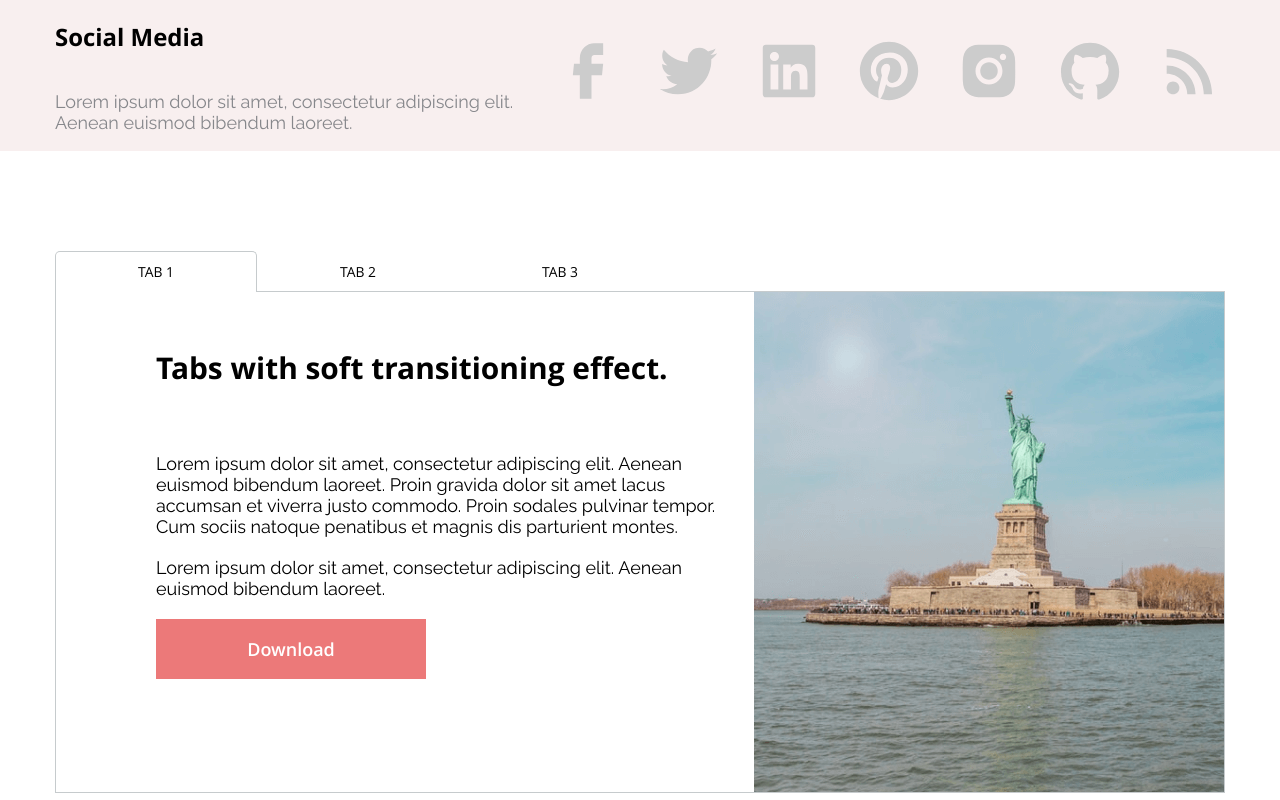
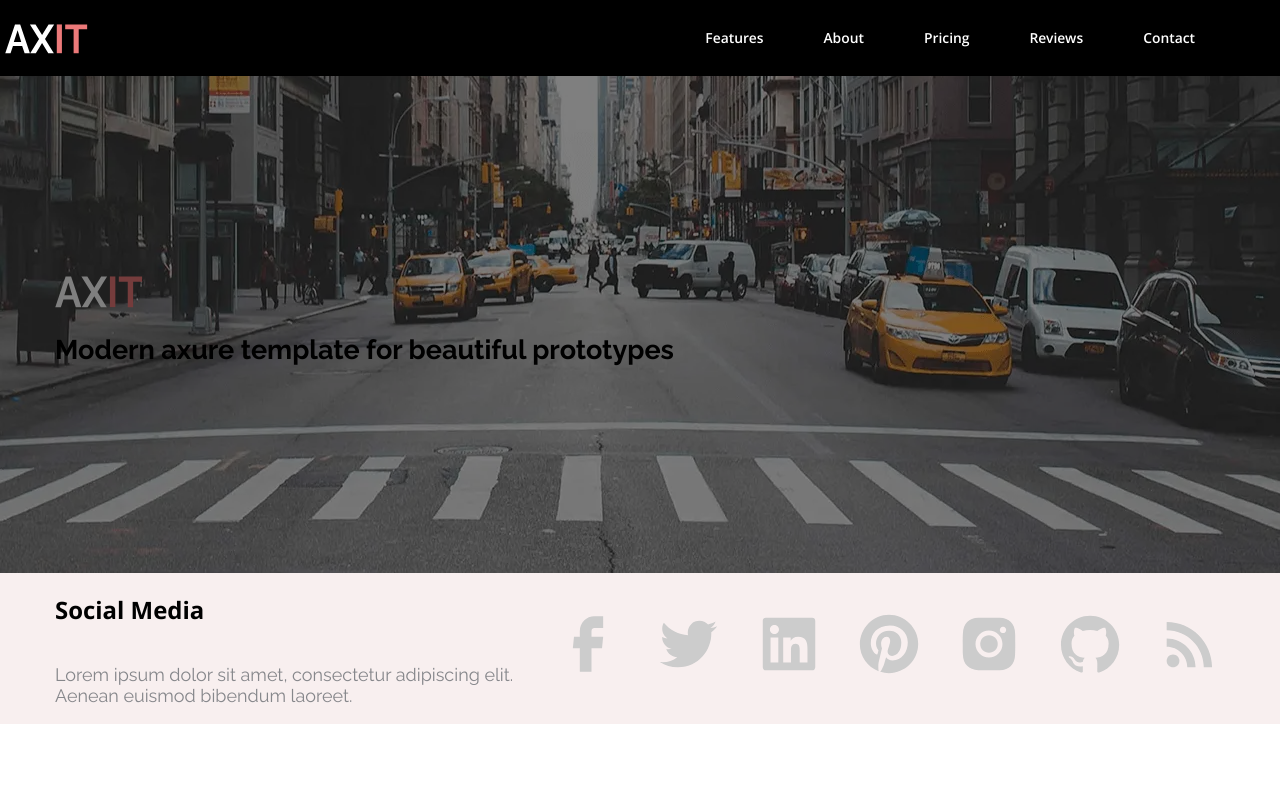
Before and after one commit to payne52/AXIT, a plain HTML site: page index.html in a window 1280 px wide. Shown: the top 800 px of the page. Drawn offline with Linux system fonts and the light colour scheme.

Commit message:
add header section

```diff
--- /dev/null
+++ b/css/banner.css
@@ -0,0 +1,17 @@
+.banner {
+    position: relative;
+    padding: 200px 0 185px;
+    background-image: url(../images/banner.webp);
+    background-repeat: no-repeat;
+    background-position: center bottom;
+}
+.banner::after {
+    content: '';
+    display: block;
+    position: absolute;
+    top: 0;
+    right: 0;
+    bottom: 0;
+    left: 0;
+    background: rgba(0, 0, 0, 0.5);
+}
--- /dev/null
+++ b/css/header.css
@@ -0,0 +1,48 @@
+.header {
+    background-color: #000;
+    position: sticky;
+    z-index: 3;
+    top: 0;
+}
+.header > .container {
+    display: flex;
+    justify-content: flex-end;
+}
+.header__menu-list {
+    display: flex;
+    list-style-type: none;
+    margin: 0;
+    padding: 0;
+}
+.header__menu-link {
+    display: block;
+    padding: 0 30px;
+    line-height: 75px;
+    font-family: 'Open Sans', sans-serif;
+    font-weight: 600;
+    font-size: 0.77em;
+    color: #fff;
+    text-decoration: none;
+    transition-duration: .2s;
+}
+.header__menu-link:hover {
+    color: #EC7979;
+}
+.header__logo-block {
+    flex: 1;
+}
+.header__logo-link {
+    display: inline-block;
+    height: 76px;
+    line-height: 76px;
+    margin-left: -50px;
+}
+.header__logo-img {
+    vertical-align: middle;
+    max-height: 30px;
+    width: auto;
+    transition-duration: .2s;
+}
+.header__logo-link:hover .header__logo-img {
+    transform: translateX(10px);
+}
--- a/css/social-media.css
+++ b/css/social-media.css
@@ -15,7 +15,7 @@
     color: #86878B;
 }
 .social-media__icons {
-    flex-grow: 1;
+    flex: 1;
 }
 .social-media__icons__list {
     margin: 35px 0 0;
--- a/index.html
+++ b/index.html
@@ -6,14 +6,55 @@
         <meta name="viewport" content="width=device-width, initial-scale=1.0">
         <title>AXIT</title>
 
+        <link rel="icon" href="./images/favicon.svg" type="image/svg+xml">
+
         <link rel="stylesheet" href="./css/fonts.css">
         <link rel="stylesheet" href="./css/basic.css">
+
+        <link rel="stylesheet" href="./css/header.css">
+        <link rel="stylesheet" href="./css/banner.css">
         <link rel="stylesheet" href="./css/social-media.css">
         <link rel="stylesheet" href="./css/tabs.css">
         <link rel="stylesheet" href="./css/benefits.css">
         <link rel="stylesheet" href="./css/pricing.css">
     </head>
     <body>
+        <header class="header">
+            <div class="container">
+                <div class="header__logo-block">
+                    <a href="#" class="header__logo-link">
+                        <img src="./images/logo.svg" alt="logo" class="header__logo-img">
+                    </a>
+                </div>
+                <nav class="header__menu-block">
+                    <ul class="header__menu-list">
+                        <li class="header__menu-item">
+                            <a href="#" class="header__menu-link">Features</a>
+                        </li>
+                        <li class="header__menu-item">
+                            <a href="#" class="header__menu-link">About</a>
+                        </li>
+                        <li class="header__menu-item">
+                            <a href="#" class="header__menu-link">Pricing</a>
+                        </li>
+                        <li class="header__menu-item">
+                            <a href="#" class="header__menu-link">Reviews</a>
+                        </li>
+                        <li class="header__menu-item">
+                            <a href="#" class="header__menu-link">Contact</a>
+                        </li>
+                    </ul>
+                </nav>
+            </div>
+        </header>
+        <section class="banner">
+            <div class="container">
+                <div class="banner__description">
+                    <img src="./images/logo.svg" alt="logo" class="banner__logo-img">
+                    <h1 class="banner__title">Modern axure template for beautiful prototypes</h1>
+                </div>
+            </div>
+        </section>
         <section class="social-media">
             <div class="container">
                 <div class="social-media__description">
```
Also changed, not shown: README.md, images/banner.webp (added), images/favicon.svg (added), images/logo.svg (added).
